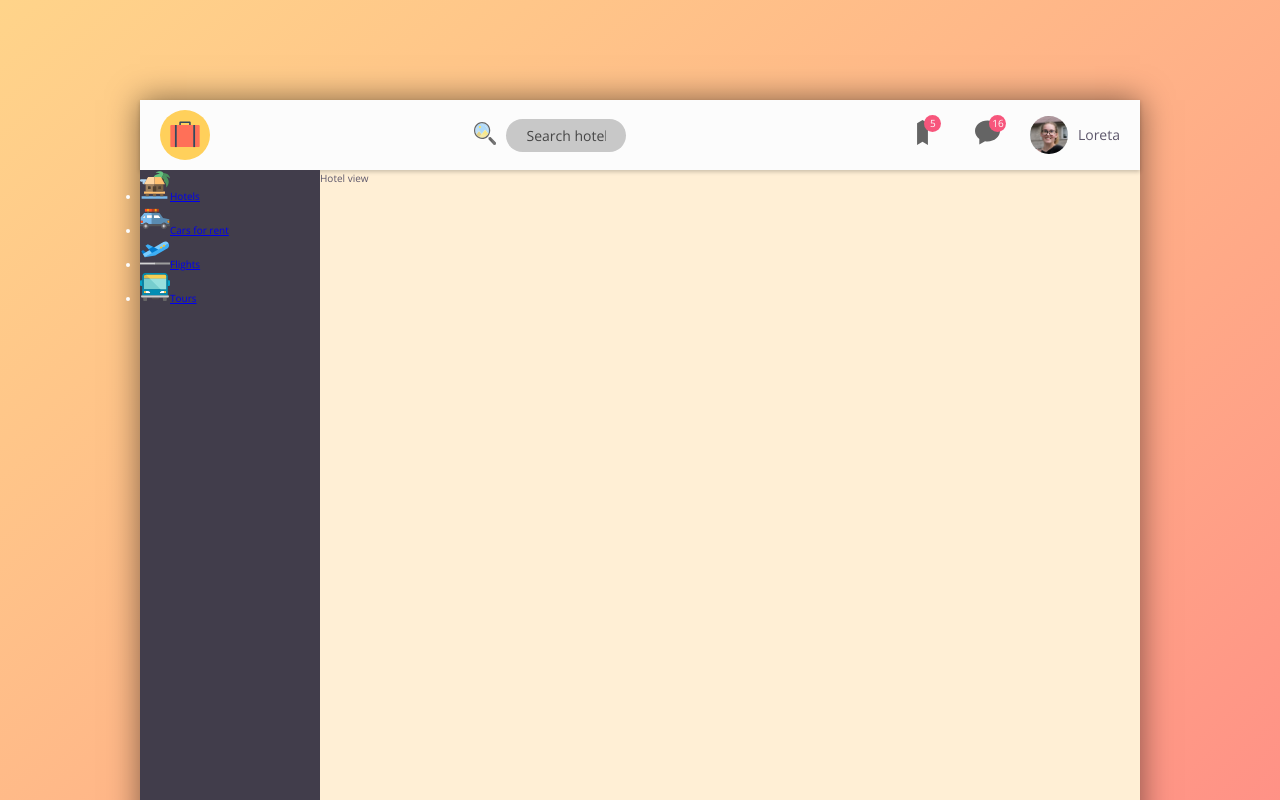
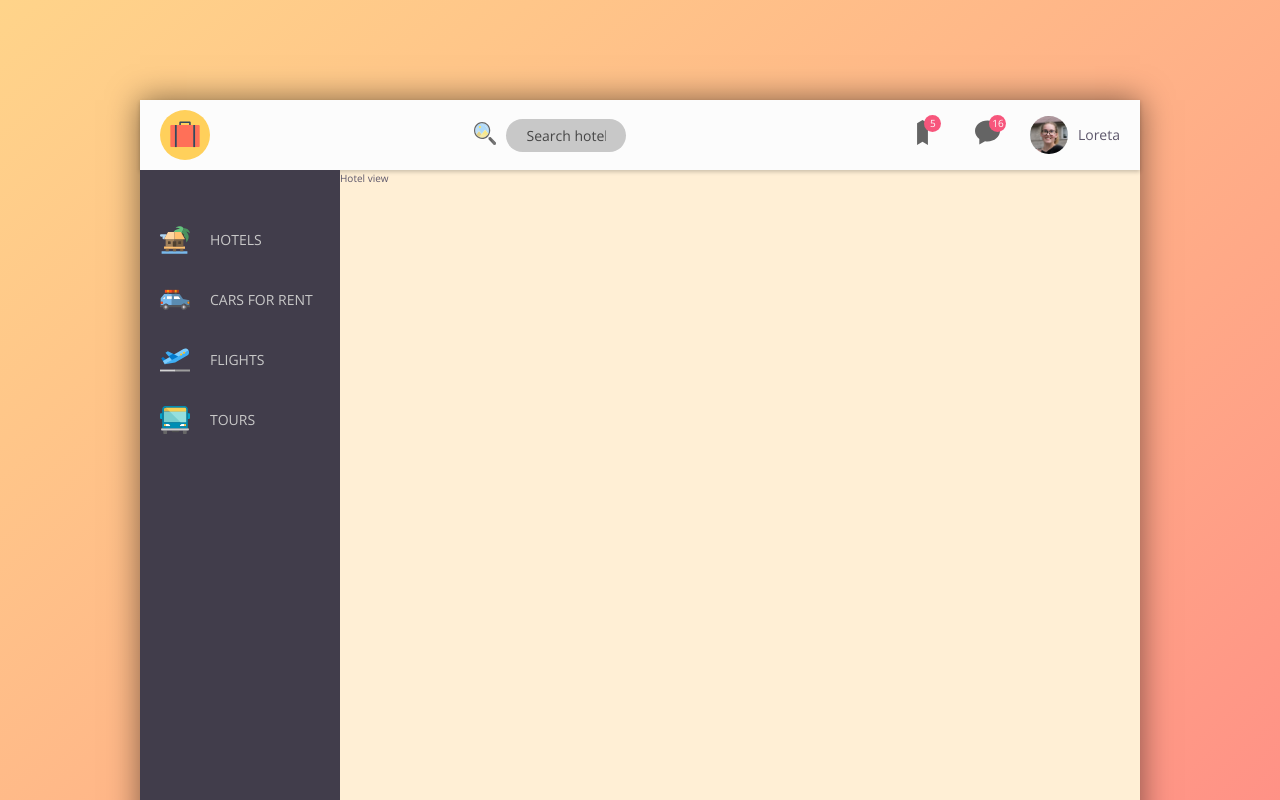
Before and after one commit to ArminasStrolys/advanced-styling-project-2, a React (Create React App) app: page / in a window 1280 px wide. Shown: the top 800 px of the page. Built offline with nearby package versions, Linux system fonts and the light colour scheme.

Commit message:
Sidebar adjusted

```diff
--- a/src/style/_components.scss
+++ b/src/style/_components.scss
@@ -115,13 +115,34 @@
 }
 //+++++++++++++++++++++++++++++++++++++++++++++++++++++++ SIDEBAR / NAVIGATION
 .side-nav {
+  list-style-type: none;
+  font-size: 1.4rem;
+  margin-top: 4rem;
+  * > span {
+    align-self: center;
+  }
   &__item {
   }
   &__icon {
     width: 3rem;
     height: 3rem;
+    margin-right: 2rem;
   }
   &__link {
+    transition: all 0.2s;
+    &:visited,
+    & {
+      text-decoration: none;
+      color: var(--col-gray-1);
+      text-transform: uppercase;
+      display: block;
+      padding: 1.5rem 2rem;
+      display: flex;
+    }
+    &:hover {
+      color: var(--col-brink-pink);
+      background-color: var(--col-independence);
+    }
   }
 }
 .legal {
--- a/src/style/_layout.scss
+++ b/src/style/_layout.scss
@@ -27,7 +27,7 @@
 .sidebar {
   background-color: var(--col-independence-darker);
   color: var(--col-white);
-  flex: 0 0 18%;
+  flex: 0 0 20%;
   display: flex;
   flex-direction: column;
   justify-content: space-between;
```
